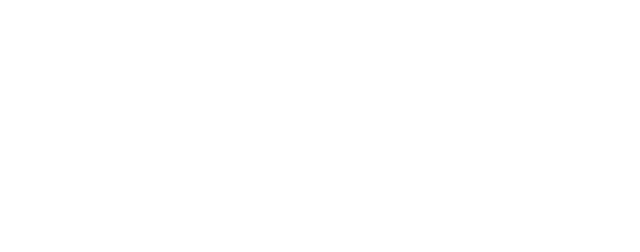
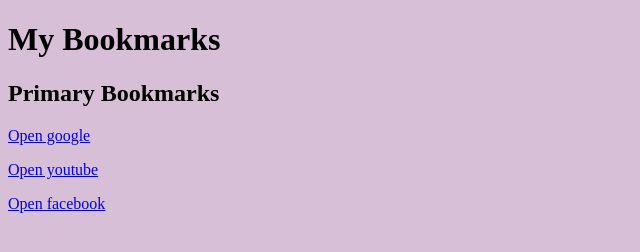
Before and after one commit to jayesh8ses-cyber/Projects, a plain HTML site: page index.html in a window 1280 px wide. Shown: the whole page, without its empty margins (0-640 px from the left). Drawn offline with Linux system fonts and the light colour scheme.

Commit message:
Project for Bookmark Website

```diff
--- a/index.html
+++ b/index.html
@@ -2,10 +2,16 @@
 <html lang="en">
 <head>
     <meta charset="UTF-8">
+    <meta http-equiv="X-UA-Compatible" content="IE=edge">
     <meta name="viewport" content="width=device-width, initial-scale=1.0">
-    <title>Document</title>
+    <title>Bookmark Manager- Jayesh</title>
 </head>
+<link rel="stylesheet" href="style.css">
 <body>
-
+    <h1>My Bookmarks</h1>
+    <h2>Primary Bookmarks</h2>
+    <p></p><a target="_blank" href="https://www.google.com"> Open google</a></p>
+    <p></p><a target="_blank" href="https://www.youtube.com"> Open youtube</a></p>
+    <p></p><a target="_blank" href="https://www.facebook.com"> Open facebook</a></p>
 </body>
 </html>
--- /dev/null
+++ b/style.css
@@ -0,0 +1,3 @@
+body{
+    background-color: thistle;
+}
```
